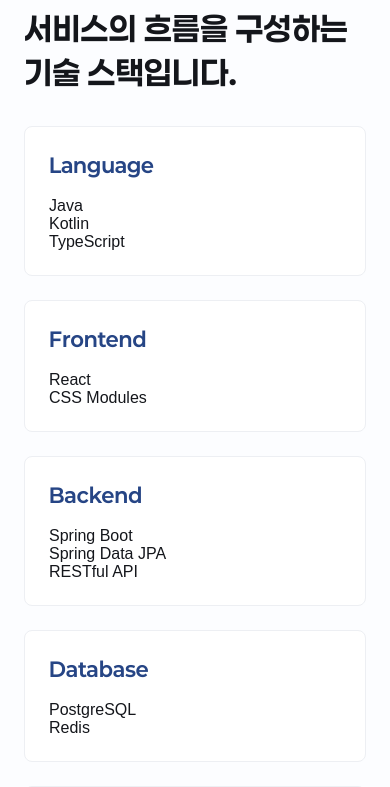
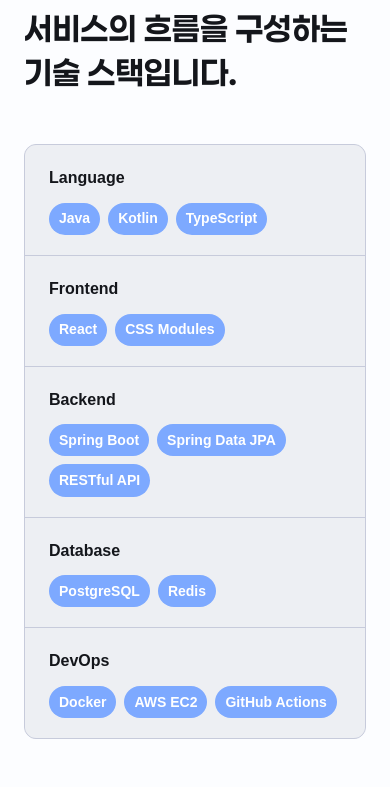
Before and after one commit to SeungJunS0ng/portfolio-site, a React (Vite) app: page / in a window 390 px wide. Shown: the part 1800-2587 px from the top of the page. Built offline with nearby package versions, Linux system fonts and the light colour scheme; a web font is replaced by a local one.

Commit message:
style: Skills 카테고리와 기술 태그 스타일 적용

```diff
--- a/src/pages/Skills/Skills.module.css
+++ b/src/pages/Skills/Skills.module.css
@@ -1,34 +1,6 @@
-.grid {
-  display: grid;
-  grid-template-columns: repeat(3, 1fr);
-  gap: 1.5rem;
-  margin-top: 48px;
-}
-.group {
-  padding: 24px;
-  background: white;
-  border: 1px solid var(--gray-100);
-  border-radius: var(--radius-sm);
-}
-.group h3 {
-  margin-bottom: 18px;
-  color: var(--blue-900);
-  font: var(--font-h3);
-}
-.skill {
-  display: flex;
-  justify-content: space-between;
-  padding: 12px 0;
-  border-top: 1px solid var(--gray-100);
-  font: var(--font-body2);
-}
-.skill small {
-  color: var(--gray-500);
-  font: var(--font-small);
-}
-@media (max-width: 720px) {
-  .grid {
-    grid-template-columns: 1fr;
-    margin-top: 30px;
-  }
-}
+.grid { display: grid; gap: 1px; margin-top: 3rem; overflow: hidden; background: var(--gray-300); border: 1px solid var(--gray-300); border-radius: var(--radius-md); }
+.group { display: grid; grid-template-columns: 10rem 1fr; gap: 1rem; align-items: center; padding: 1.25rem 1.5rem; background: var(--gray-100); }
+.group h3 { font: var(--font-body2); font-weight: 700; }
+.tags { display: flex; flex-wrap: wrap; gap: 0.5rem; }
+.tags li { padding: 0.35rem 0.625rem; color: white; background: var(--blue-500); border-radius: var(--radius-pill); font: var(--font-small); font-weight: 700; }
+@media (max-width: 600px) { .group { grid-template-columns: 1fr; gap: 0.75rem; } }
```
